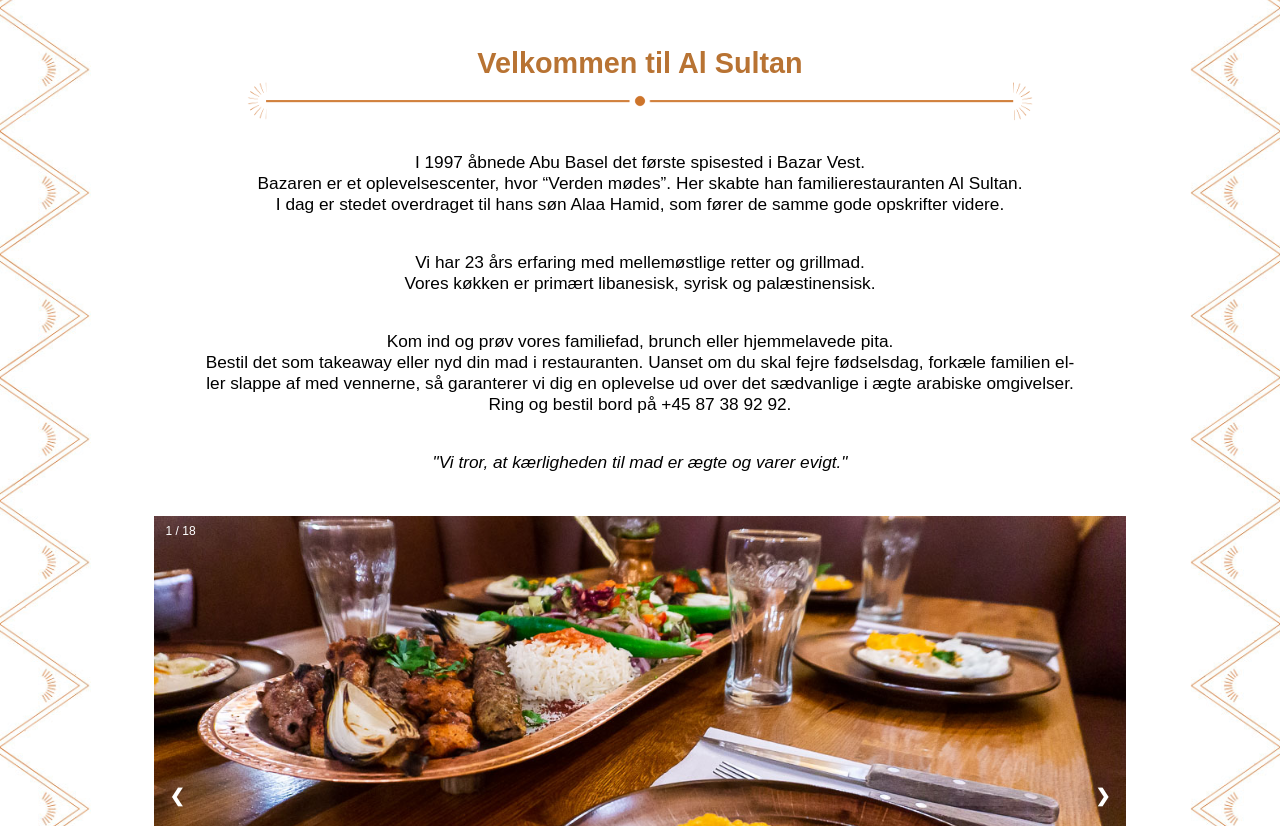
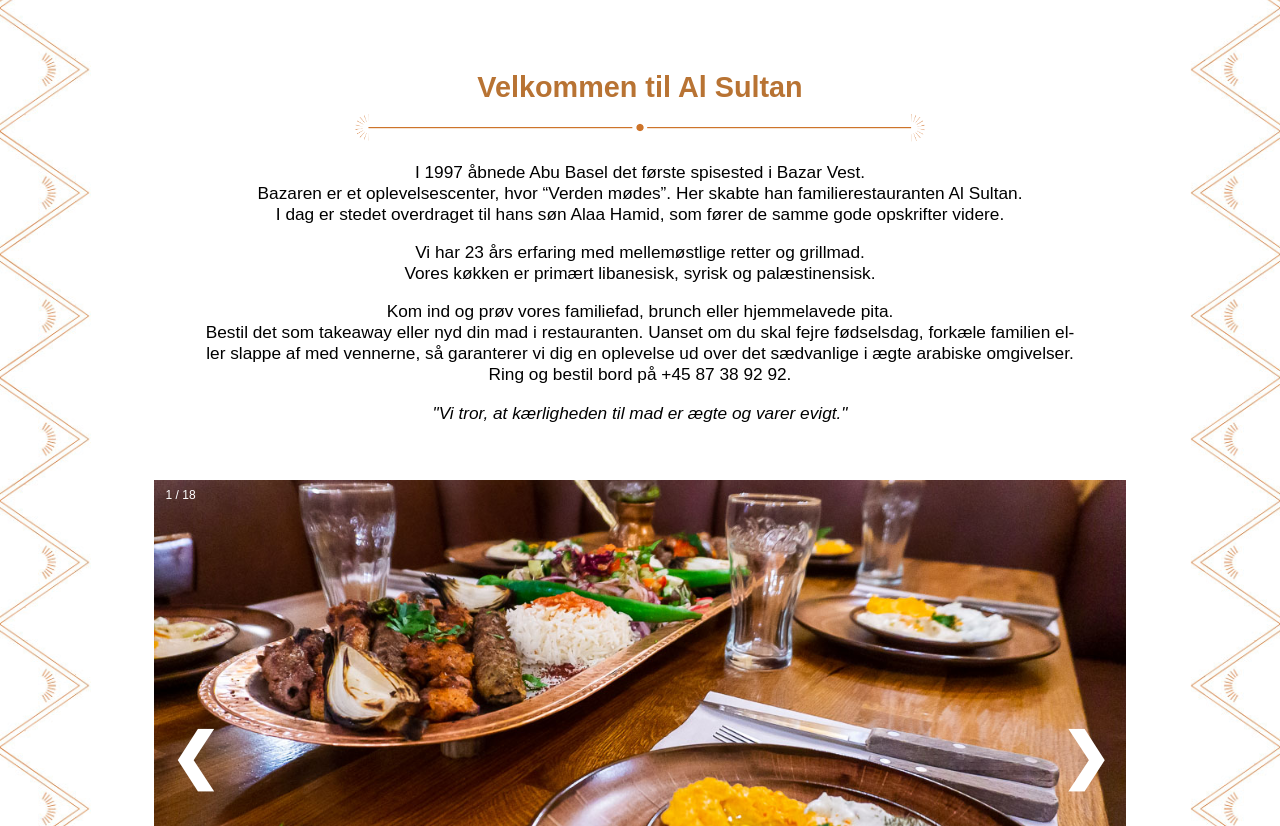
Before and after one commit to anneskaanning/al-sultan-webdokumentar, a plain HTML site: page index.html in a window 1280 px wide. Shown: the part 608-1434 px from the top of the page. Drawn offline with Linux system fonts and the light colour scheme.

Commit message:
Den endelige version - 26012020

```diff
--- a/css/style.css
+++ b/css/style.css
@@ -11,6 +11,9 @@
     background-size: contain;
 }
 
+
+/*HEADER*/
+
 header {
     background-color: #560008;
 }
@@ -22,92 +25,89 @@
     padding: 18px 0;
 }
 
+
 /*MAIN-INDHOLD*/
 
 main {
     font-size: 0.9em;
+    text-align: center;
 }
 
 main h3 {
     text-align: center;
     font-size: 1.5em;
     color: #b87333;
+    margin-bottom: 3%;
 }
 
 main p {
-    padding: 10px;
+    padding: 0 50px;
+    hyphens: auto;
+
 }
 
 .pynt {
-    width: 90%;
-    margin-top: -10%;
+    width: 80%;
+    display: block;
+    margin: 0 auto;
+    margin-bottom: 5%;
+    margin-top: -2%;
 }
 
 
 
-/*INTRO VIDEO*/
+/*INTRO - VIDEO OG TEKST*/
 
 .intro-video,
 .familiefad-video {
     width: 100%;
 }
 
-
-
-
-/*INTRO TEKST*/
-
-.intro-tekst,
-.tekst-om-familiefad {
-    text-align: center;
-    margin: 0 40px;
-    padding: 15px 0;
+.intro-tekst {
+    padding: 4% 0;
 }
 
-.tekst-om-familiefad a {
-    color: black;
-}
 
 
 /* SLIDESHOW*/
 
-/* Slideshow container */
 .slideshow-container {
-    max-width: 1500px;
+    max-width: 100;
     position: relative;
     margin: auto;
 }
 
-/* frem og tilbage knap */
+/*PILE*/
 .prev,
 .next {
     cursor: pointer;
     position: absolute;
-    top: 50%;
+    top: 45%;
     width: auto;
     padding: 16px;
     margin-top: -22px;
     color: white;
     font-weight: bold;
-    font-size: 18px;
+    font-size: 30px;
     transition: 0.6s ease;
     border-radius: 0 3px 3px 0;
     user-select: none;
 }
 
-/* sætter frem-knappen til højre */
+/*Sætter frem-pilen til højre*/
 .next {
     right: 0;
     border-radius: 3px 0 0 3px;
 }
 
-/* piletasterne får ved hover her en lille smule transparens */
-.prev:hover,
-.next:hover {
-    background-color: none;
+/*Sætter tilbage-pilen til venstre*/
+.prev {
+    left: 0;
+    border-radius: 3px 0 0 3px;
 }
 
-/* billede tekst */
+
+/* Billedetekst*/
 .text {
     color: white;
     font-size: 15px;
@@ -118,7 +118,7 @@
     text-align: center;
 }
 
-/* billede nummer eks. 1/3 osv */
+/*Billedenummer*/
 .numbertext {
     color: white;
     font-size: 12px;
@@ -127,8 +127,7 @@
     top: 0;
 }
 
-
-/* Fade af billeder - animation */
+/*Fade-animation af billeder*/
 .fade {
     -webkit-animation-name: fade;
     -webkit-animation-duration: 1s;
@@ -156,15 +155,20 @@
     }
 }
 
-/*KUNDER MED LYD*/
+/*KUNDE-LYDOPTAGELSER*/
 
 .kunder-container {
     display: flex;
     flex-direction: column;
     display: block;
     margin: 0 auto;
-    width: 55%;
     text-align: center;
+    padding-bottom: 1%;
+    width: 90%;
+}
+
+.kunder-container img {
+    width: 60%;
 }
 
 .kunder-container p {
@@ -188,6 +192,16 @@
     cursor: pointer;
 }
 
+
+/*FAMILIEFAD - TEKST OG VIDEO*/
+
+.tekst-om-familiefad {
+    margin-top: 5%;
+}
+
+.tekst-om-familiefad a {
+    color: black;
+}
 
 /*FOOTER*/
 
@@ -247,12 +261,9 @@
 }
 
 
-/* Extra small devices (phones, 600px and down) KUN HELT SPECIFIKT FOR MOBIL SOM IKKE KAN STÅ HEROVER */
-@media all and (max-width: 599px) {}
 
 /* Medium devices (landscape tablets, 768px and up) */
 @media all and (min-width: 768px) {
-
 
     header img {
         width: 25%;
@@ -263,14 +274,17 @@
         margin: 0 12%;
     }
 
-
     main p {
         font-size: 1.2em;
-        hyphens: auto;
     }
 
     main h3 {
         font-size: 2em;
+    }
+
+    .pynt {
+        width: 60%;
+        margin-bottom: 2%;
     }
 
     .kunder-container {
@@ -288,8 +302,8 @@
         width: 50%;
     }
 
-    footer {
-        width: 100%;
+    .tekst-om-familiefad {
+        margin-bottom: 5%;
     }
 
     footer h3 {
@@ -300,4 +314,9 @@
         width: 45%;
     }
 
+    .prev,
+    .next {
+        font-size: 60px;
+    }
+
 }
--- a/index.html
+++ b/index.html
@@ -20,14 +20,17 @@
 
     <main>
 
+        <!--INTROVIDEO-->
+
         <video autoplay loop muted controls class="intro-video" id="intro">
             <source src="#" type="video/mp4">
         </video>
 
 
-        <!--TEKST OMKRING AL SULTAN HER-->
+        <!--INTROTEKST-->
 
-        <div class="intro-tekst">
+        <section class="intro-tekst">
+
             <h3>Velkommen til Al Sultan</h3>
 
             <img class="pynt" src="images/pynt2.png" alt="pynt">
@@ -37,9 +40,11 @@
             <p>Kom ind og prøv vores familiefad, brunch eller hjemmelavede pita. <br>Bestil det som takeaway eller nyd din mad i restauranten. Uanset om du skal fejre fødselsdag, forkæle familien eller slappe af med vennerne, så garanterer vi dig en oplevelse ud over det sædvanlige i ægte arabiske omgivelser. <br>Ring og bestil bord på +45 87 38 92 92.</p>
             <p><i>"Vi tror, at kærligheden til mad er ægte og varer evigt."</i></p>
 
-        </div>
+        </section>
 
-        <!--SLIDESHOW HER-->
+
+        <!--SLIDESHOW-->
+
         <div class="slideshow-container">
 
             <div class="mySlides fade">
@@ -151,11 +156,12 @@
         </div>
         <br>
 
-        <!--MØD NOGLE AF VORES KUNDER HER-->
+
+        <!--LYDOPTAGELSER MED KUNDER-->
 
         <h3>Hvad synes vores kunder?</h3>
 
-        <div class="kunder-container">
+        <section class="kunder-container">
 
             <div class="lyd">
                 <img class="kunde" src="images/Sofie.png" alt="Kunde-Sofie">
@@ -174,29 +180,33 @@
                 <p>Sandra har netop besøgt Bazar Vest for første gang. Hun synes, at både stemningen og det mellemøstlige mad var en spændende oplevelse. </p>
 
             </div>
-        </div>
+        </section>
 
-        <!--TILBEREDNINGS VIDEO HER SAMT TEKST OMKRING TILBEREDNING OG INGREDIENSER-->
+
+        <!--TEKST OG VIDEO OM FAMILIEFAD-->
+
+        <h3>Familiefadet</h3>
+
+        <img class="pynt" src="images/pynt2.png" alt="pynt">
 
         <video controls class="familiefad-video" id="familiefad">
             <source src="#" type="video/mp4">
         </video>
 
-        <div class="tekst-om-familiefad">
-            <h3>Familiefadet</h3>
-
-            <img class="pynt" src="images/pynt2.png" alt="pynt">
+        <section class="tekst-om-familiefad">
 
             <p>Familiefadet er lavet til 6 personer og er fyldt med ægte mellemøstlige smagsoplevelser.</p>
             <p>Det består af forskellige grillspyd: kylling, kalv, lammekød og adana kebab. Adana kebab er en blanding af oksekød, lam og kalv med timian, persille og sumak. Dertil serveres tilbehør i form af salat, friskbagt brød og forskellige typer af hjemmerørt dyppelse: haydari, hummus, tzaziki, tabuleh m.m.</p>
 
             <p>Udover familiefadet, har vi en masse andre lækre mellemøstlige retter og grillmad på menuen. <br>Vi serverer blandt andet vores velkendte, hjemmelavede pita, som er friskbagt på grillkul. De er lavet på fuldkornsmel og indeholder chiafrø, hørfrø og nigelafrø. Pitaens fyld sammensætter du selv ved at vælge imellem vores forskellige typer af kød, friske salater og dressing. Vi serverer også brunch, forskellige grillretter, rullekebab, linsesuppe, lammekrone, Arabic sausages, T-bone steak, arabisk Baklava is osv. <br>Se udvalget <a href="#">her</a>.</p>
             <p>Hos Al Sultan kan vi tage højde for allergener og vegetarer. <br>Bare henvend dig til os, når du kommer!</p>
-        </div>
+
+        </section>
+
     </main>
 
 
-
+    <!--FOOTER-->
 
     <footer>
 
@@ -240,6 +250,8 @@
     </footer>
 
     <script src="mitscript.js"></script>
+
+
 </body>
 
 </html>
```
Also changed, not shown: 1 other file.
